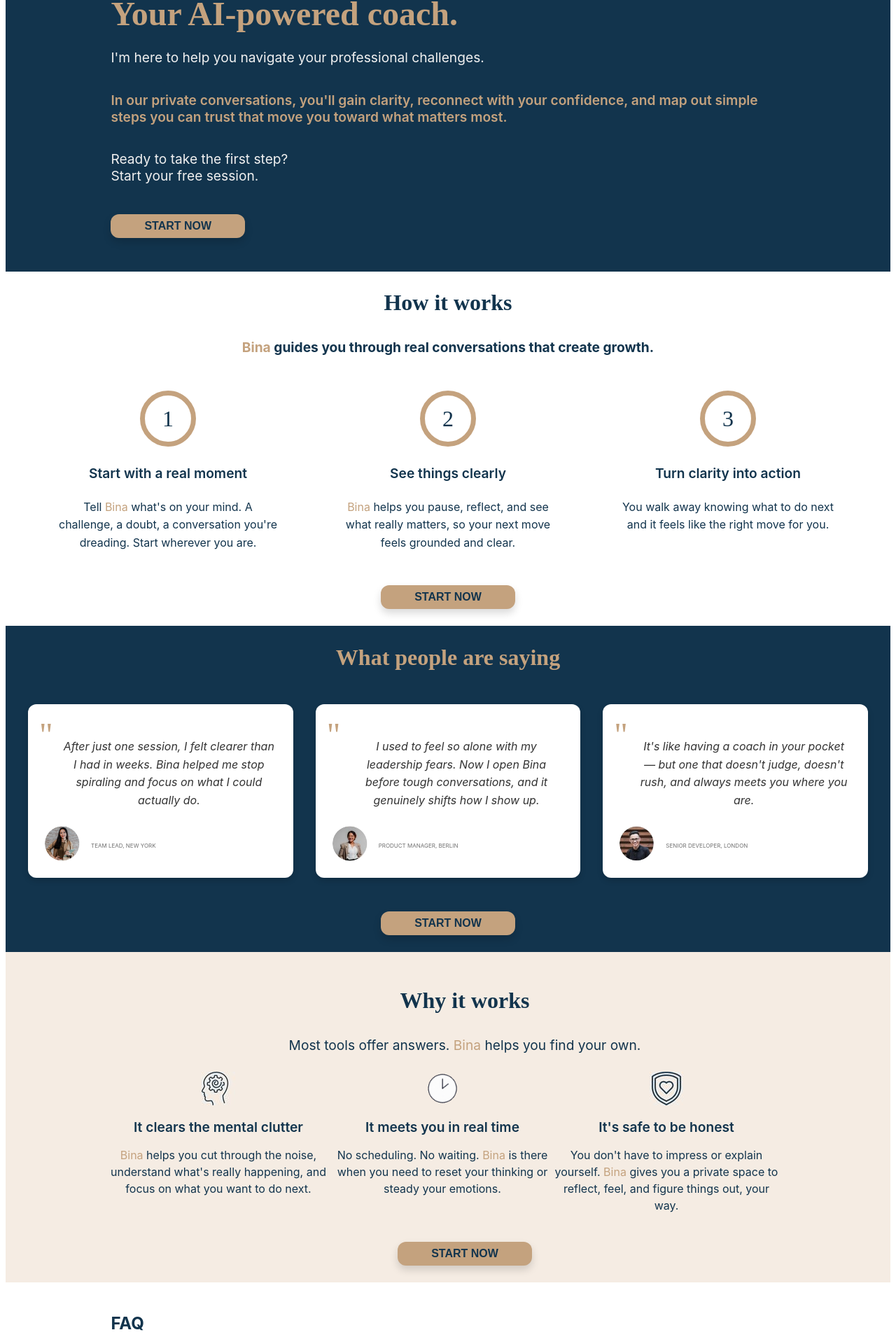
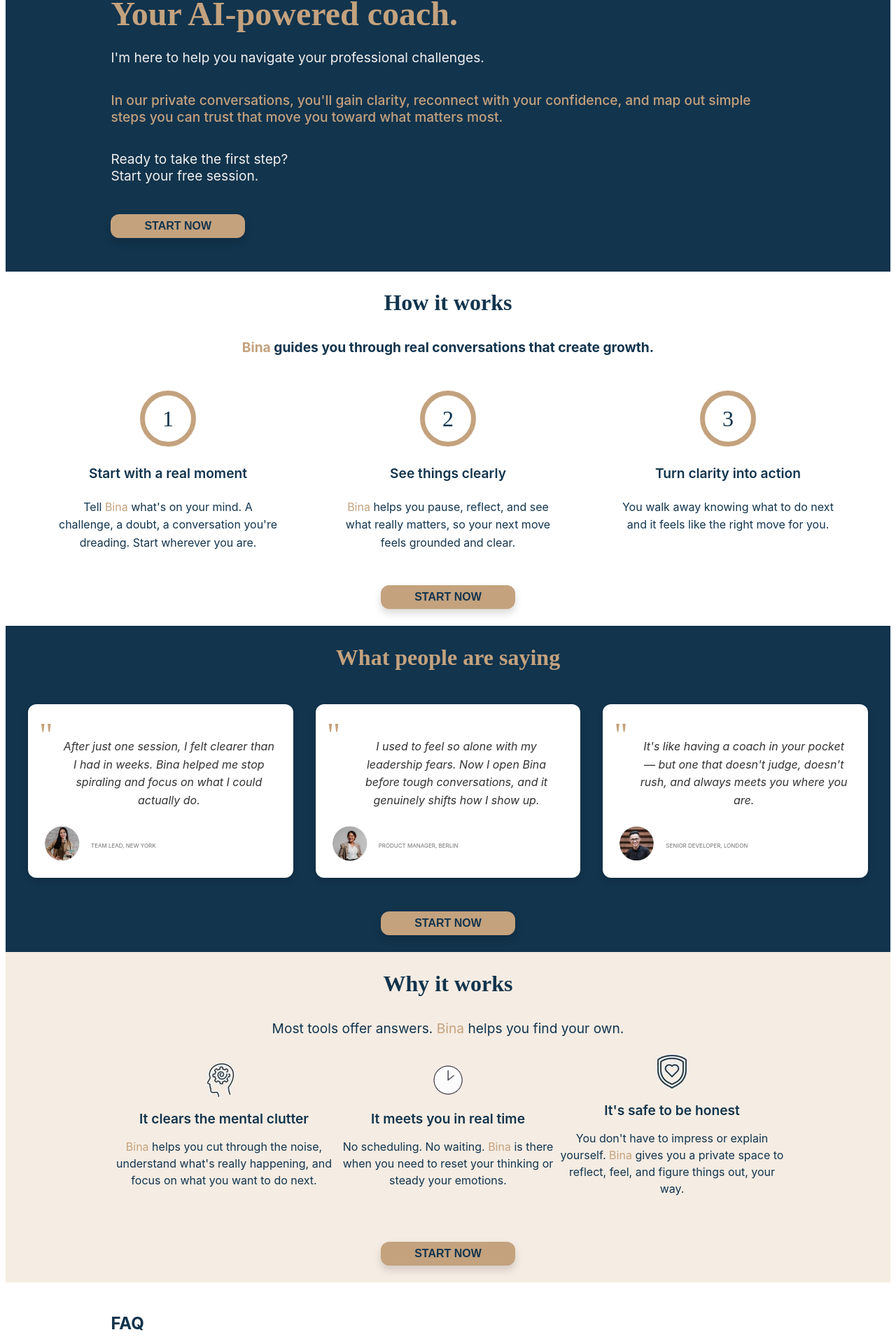
Before and after one commit to binaapp/bina-proxy, a Vue app: page / in a window 1280 px wide. Shown: the part 212-2132 px from the top of the page at 70% size. Built offline with nearby package versions, Linux system fonts and the light colour scheme.

Commit message:
beta UI finished

```diff
--- a/src/components/LandingPage.vue
+++ b/src/components/LandingPage.vue
@@ -557,7 +557,7 @@ h1 {
 
 .secondary-heading {
   font-size: var(--font-size-lg);
-  font-weight: 600;
+  font-weight: 450;
   /*margin-bottom: 24px;*/
   color: #c4a27e;
 }
@@ -750,7 +750,8 @@ h1 {
 /* Why it Works Section */
 .why-it-works {
   background-color: #f5ece3; /* Consider adding var(--color-background-alt) */
-  padding: var(--spacing-md) var(--spacing-md);
+  /*padding: var(--spacing-md) var(--spacing-md);*/
+  padding-bottom: var(--spacing-md);
   width: 100%;
   align-items: center;
 }
@@ -775,8 +776,9 @@ h1 {
 .features-container {
   display: flex;
   justify-content: center;
+  align-items: center;
   max-width: 1200px;
-  /*margin: 0 auto var(--spacing-xl);*/
+  margin: 0 auto var(--spacing-md);
   /*gap: var(--spacing-xl);*/
 }
 
--- a/src/utils/variables.css
+++ b/src/utils/variables.css
@@ -159,7 +159,7 @@
     max-width: 100% !important;
     padding-left: var(--spacing-sm) !important;
     padding-right: var(--spacing-sm) !important;
-    padding-bottom: var(--spacing-lg) !important;
+    /*padding-bottom: var(--spacing-lg) !important;*/
     box-sizing: border-box !important;
   }
 
```
